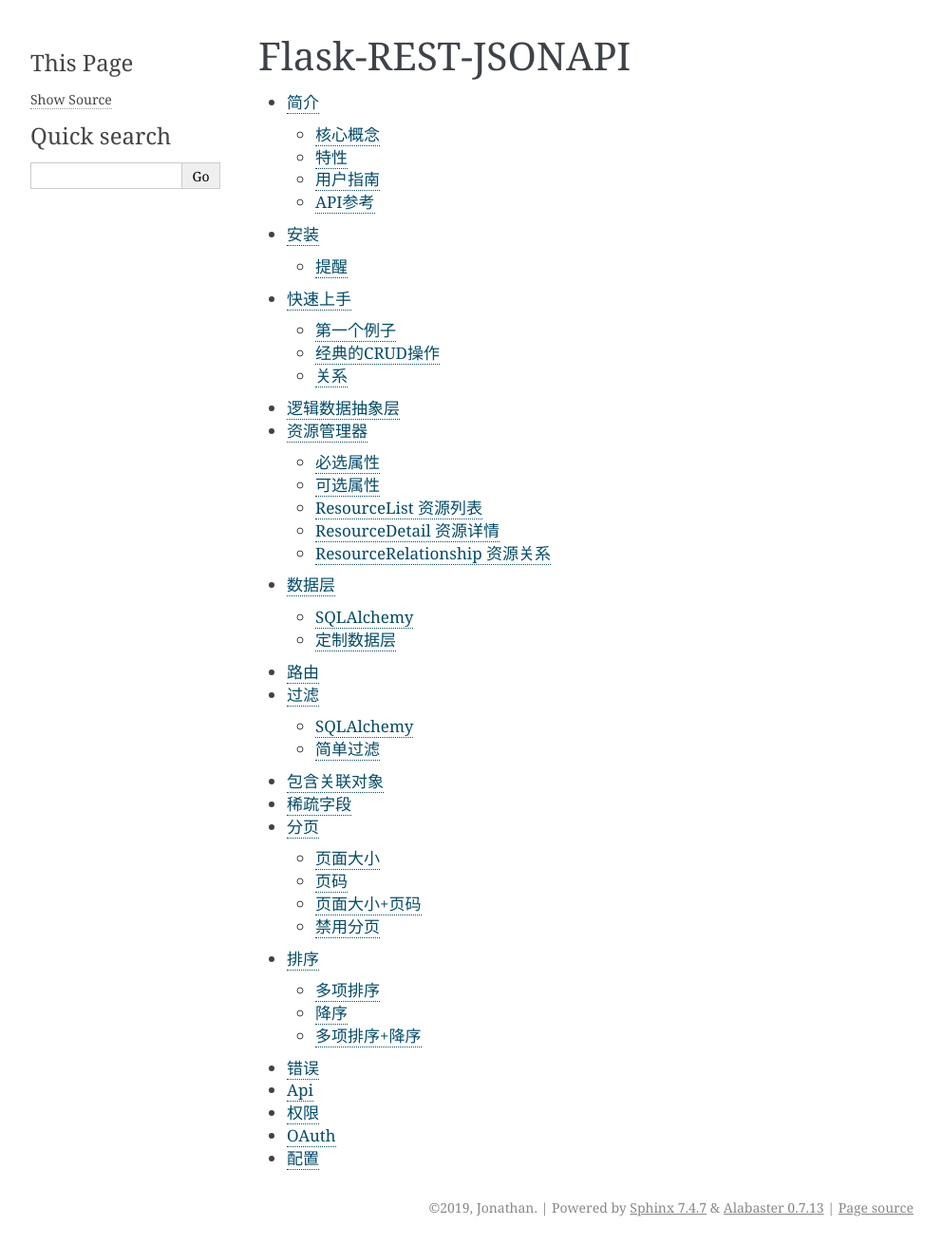
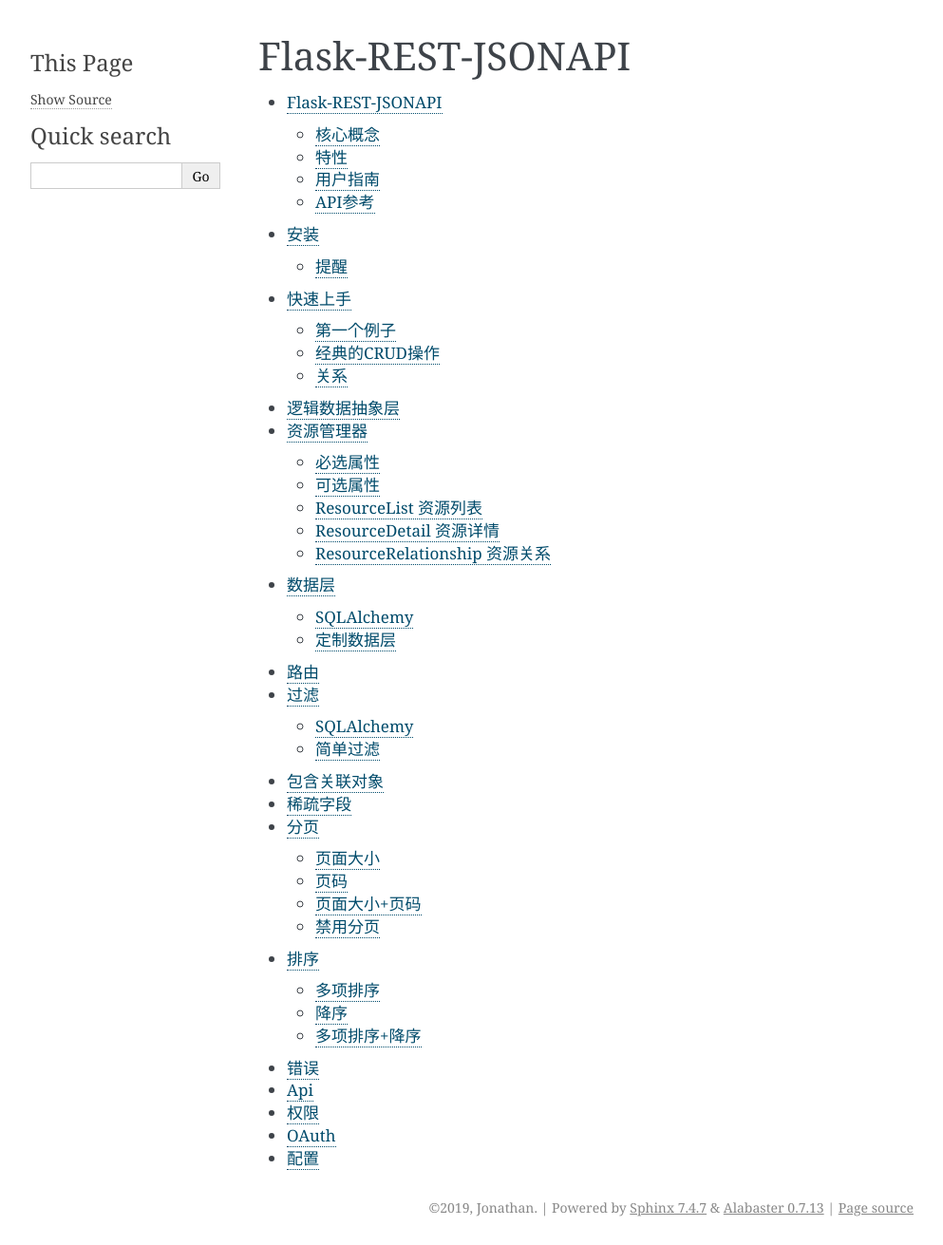
Before and after one commit to ShakeM/docs, a Sphinx documentation site: the page built from source/index.rst, in a window 1280 px wide. Shown: the whole page at 95% size, without its empty margins (148-1141 px from the left). Built offline with Sphinx 7.4.7, drawn with Linux system fonts in a browser that asks for light colours; formulas are drawn with MathJax 3.

```diff
--- a/source/00-简介.md
+++ b/source/00-简介.md
@@ -1,4 +1,4 @@
-# 简介
+# Flask-REST-JSONAPI
 
 **Flask-REST-JSONAPI** 是一款快速构建REST API的Flask插件。框架在遵循**JSONAPI 1.0**规范的同时，保持着极强的灵活性。框架设计之初，就考虑到了生产环境的复杂性，所以在**Flask-REST-JSONAPI**中就引入了**逻辑数据抽象层**的概念，框架中叫做**Resource(资源)**。Resource可以通过**Data layer(数据层)**接入任何ORM框架或数据库。（译者注：逻辑数据对应的是物理数据，数据库储存的是物理数据，但有时API返回的数据，不能直接返回数据库的物理数据，需要进行逻辑加工后，才能返回给用户。）
 
--- a/source/conf.py
+++ b/source/conf.py
@@ -132,10 +132,10 @@
 # Grouping the document tree into LaTeX files. List of tuples
 # (source start file, target name, title,
 #  author, documentclass [howto, manual, or own class]).
-# latex_documents = [
-#     (master_doc, 'flask-rest-jsonapi.tex', 'flask-rest-jsonapi Documentation',
-#      'Jonathan', 'manual'),
-# ]
+latex_documents = [
+    (master_doc, 'flask-rest-jsonapi.tex', 'flask-rest-jsonapi Documentation',
+     'Jonathan', 'manual'),
+]
 
 # -- Options for manual page output ------------------------------------------
 
```
Also changed, not shown: other parts of source/00-简介.md (+1 -1 lines).
